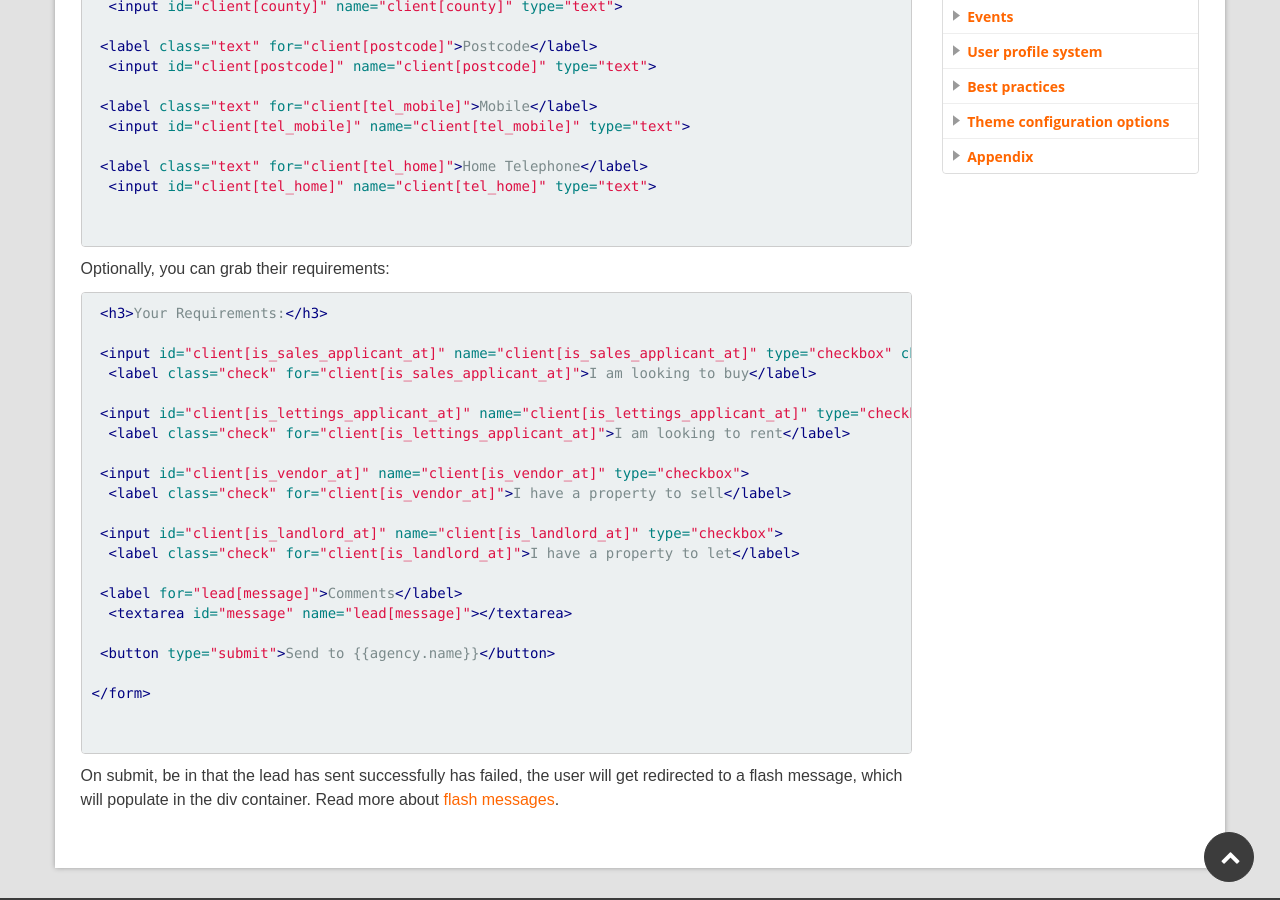
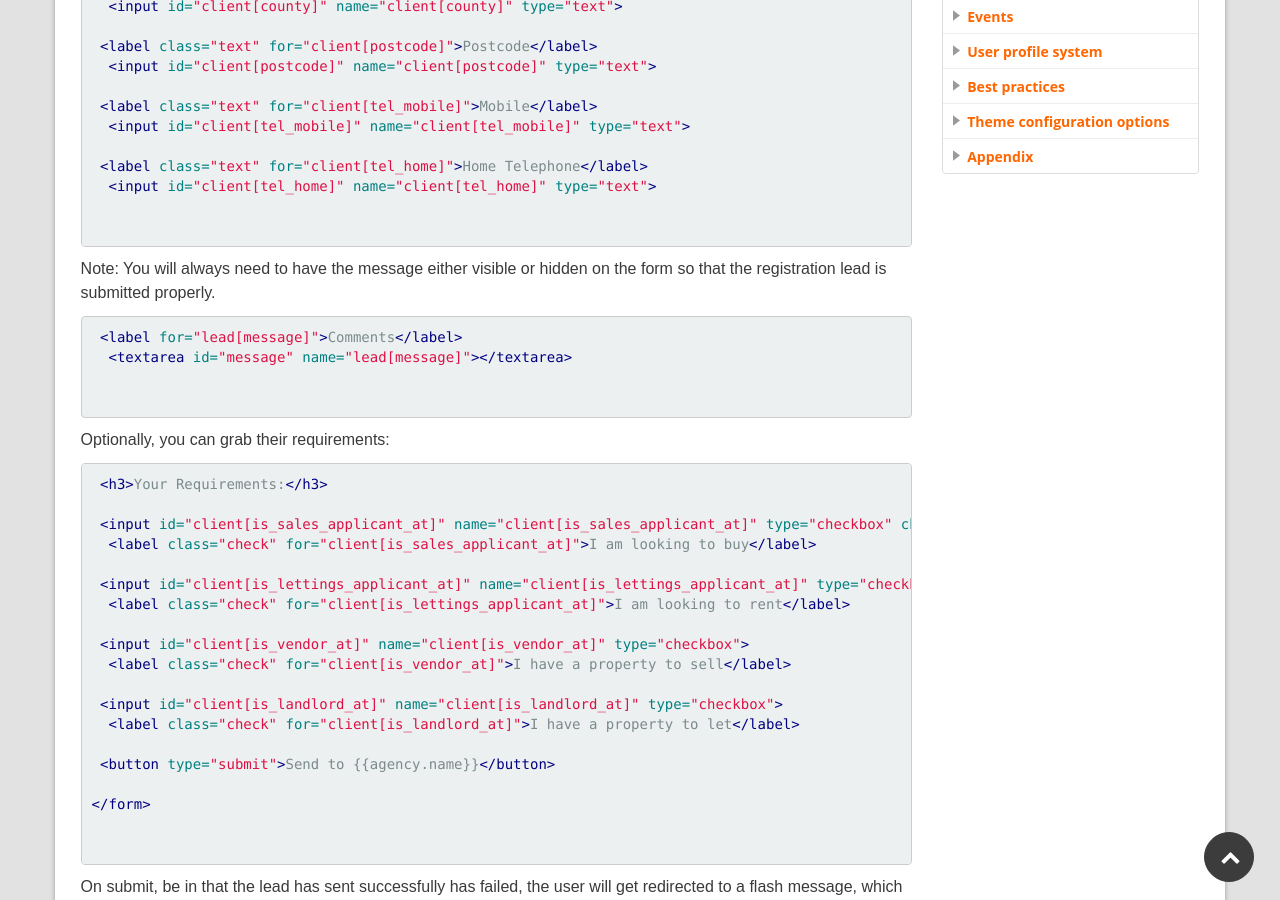
Before and after one commit to homeflow/homeflow.github.io, a Jekyll site: the page built from _posts/lead-forms/2015-03-31-register-page.md, in a window 1280 px wide and 900 px high, scrolled down 1056 px. Built offline with Jekyll 4.4.1, drawn with Linux system fonts in a browser that asks for light colours.

Commit message:
register page update for form

```diff
--- a/_posts/lead-forms/2015-03-31-register-page.md
+++ b/_posts/lead-forms/2015-03-31-register-page.md
@@ -50,6 +50,17 @@ The Ctesius app allows you to register new users to an agency. The standard URL
 {% endraw %}
 {% endhighlight %}
 
+Note: You will always need to have the message either visible or hidden on the form so that the registration lead is submitted properly.
+
+{% highlight html %}
+{% raw %}
+
+ <label for="lead[message]">Comments</label>
+  <textarea id="message" name="lead[message]"></textarea>
+
+  {% endraw %}
+{% endhighlight %}
+
 Optionally, you can grab their requirements:
 
 {% highlight html %}
@@ -69,9 +80,6 @@ Optionally, you can grab their requirements:
  <input id="client[is_landlord_at]" name="client[is_landlord_at]" type="checkbox">
   <label class="check" for="client[is_landlord_at]">I have a property to let</label>
 
- <label for="lead[message]">Comments</label>
-  <textarea id="message" name="lead[message]"></textarea>
-
  <button type="submit">Send to {{agency.name}}</button>
 
 </form>
```
